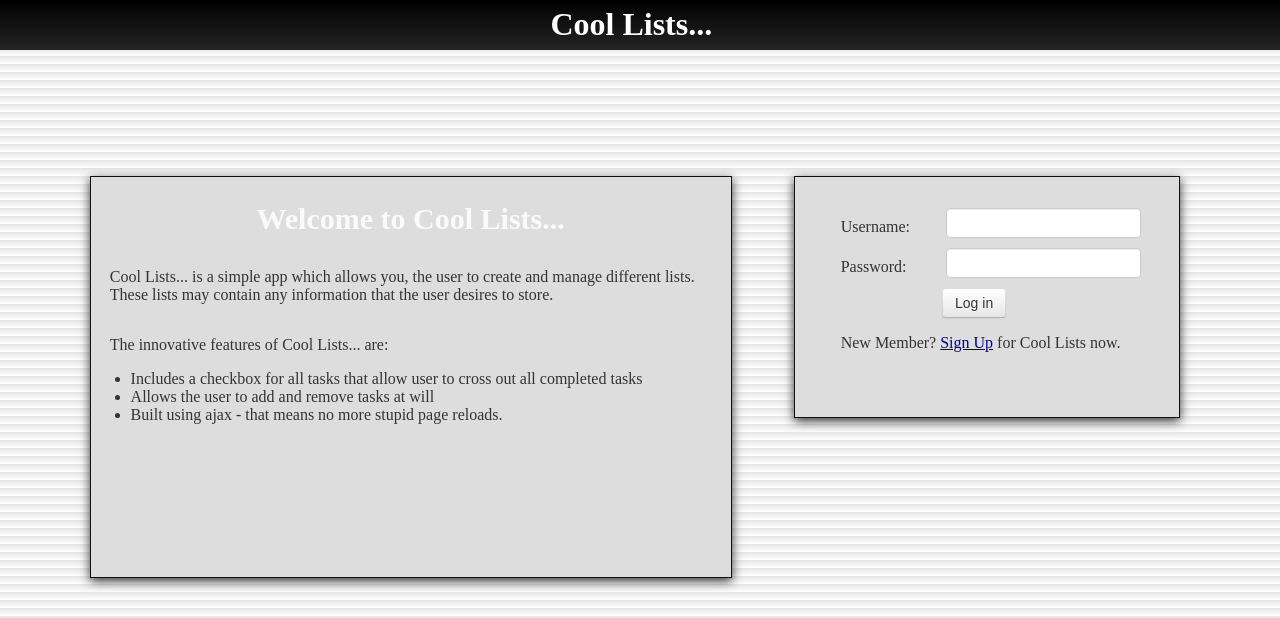
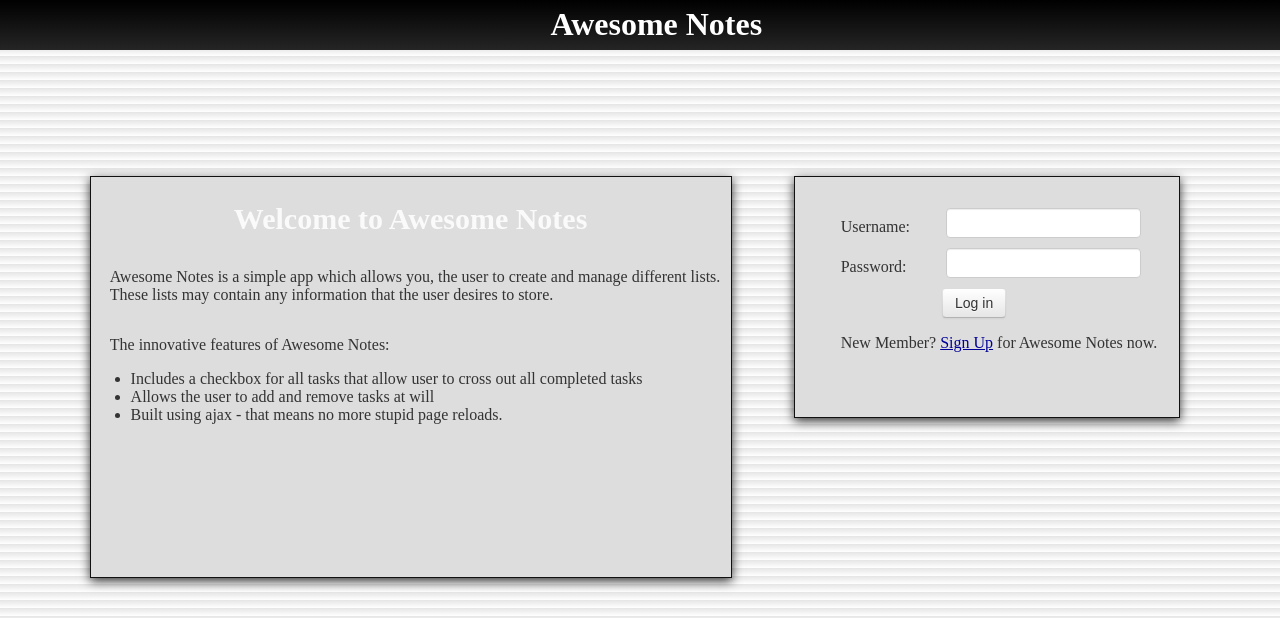
Before and after one commit to divijbindlish/scribble, a PHP site: page /todo.php in a window 1280 px wide. Shown: the top 618 px of the page. Run offline with PHP 8.4, Linux system fonts and the light colour scheme; some web fonts are replaced.

Commit message:
semi-final version of app

```diff
--- a/style.css
+++ b/style.css
@@ -327,7 +327,7 @@ input[type="checkbox"]{
 /** Style for add form begins **/
 #add_task{
 	color: #333333;
-	position: absolute;
+	position: fixed;
 	top: 37%;
 	left: 53%;
 	background-color: #dddddd;
--- a/todo.php
+++ b/todo.php
@@ -13,7 +13,7 @@
 	<body>
 		<div id="header">
 			<div id="heading">
-				<h1>Cool Lists...</h1>
+				<h1>Awesome Notes</h1>
 			</div>
 			<div id="user_container" class="hidden">
 				<span id="user_name">
@@ -34,7 +34,7 @@
 						Password: &nbsp &nbsp &nbsp &nbsp &nbsp<input type="password" id="pass_login" name="pass_login" maxlength='30' class="text_field"/><br/>
 						<input type="submit" name="login_submit" id="login_submit" class="btn" value="Log in"/><br/>
 					</form>
-					<p>New Member? <span id="sign">Sign Up</span> for Cool Lists now.</p>
+					<p>New Member? <span id="sign">Sign Up</span> for Awesome Notes now.</p>
 				</div>
 				<div id="regis_container" class="hidden container">
 					<form id="register_form" action="index.php" method="POST">
@@ -48,9 +48,9 @@
 				</div>
 			</div>
 			<div id="info_container">
-				<h2>Welcome to Cool Lists...</h2>
-				<p>Cool Lists... is a simple app which allows you, the user to create and manage different lists. These lists may contain any information that the user desires to store.</p>
-				<p>The innovative features of Cool Lists... are:</p>
+				<h2>Welcome to Awesome Notes</h2>
+				<p>Awesome Notes is a simple app which allows you, the user to create and manage different lists. These lists may contain any information that the user desires to store.</p>
+				<p>The innovative features of Awesome Notes:</p>
 				<ul>
 					<li>Includes a checkbox for all tasks that allow user to cross out all completed tasks</li>
 					<li>Allows the user to add and remove tasks at will</li>
```
Also changed, not shown: README.md.
